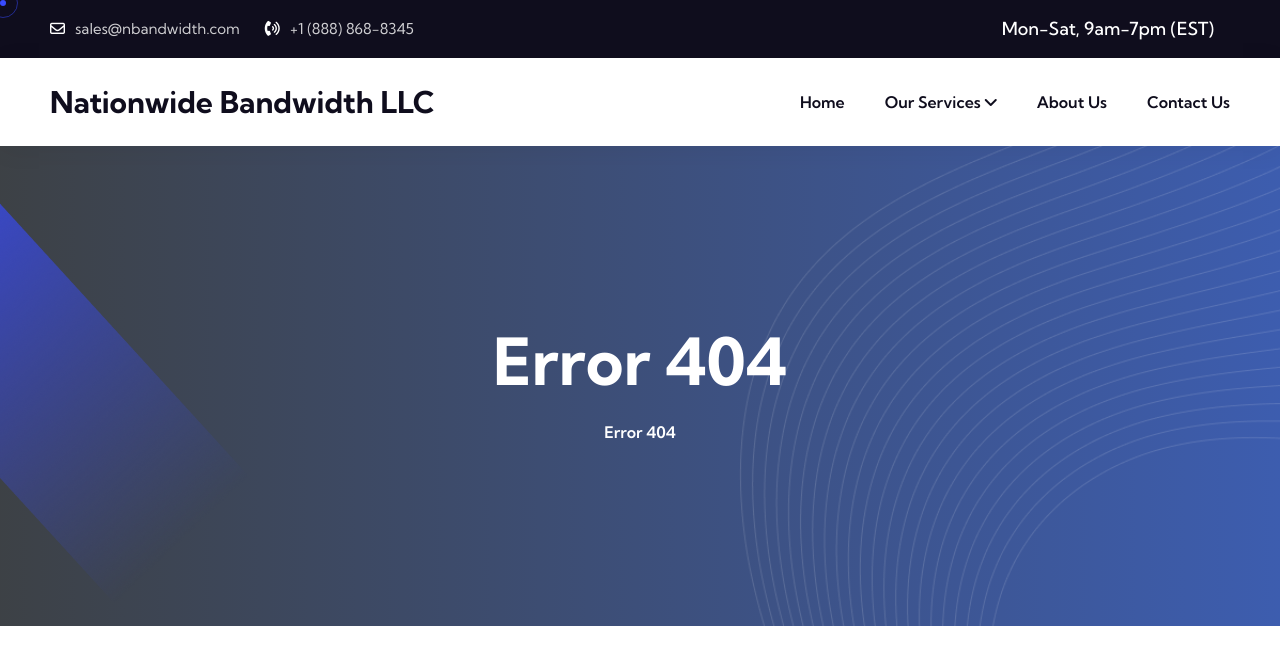
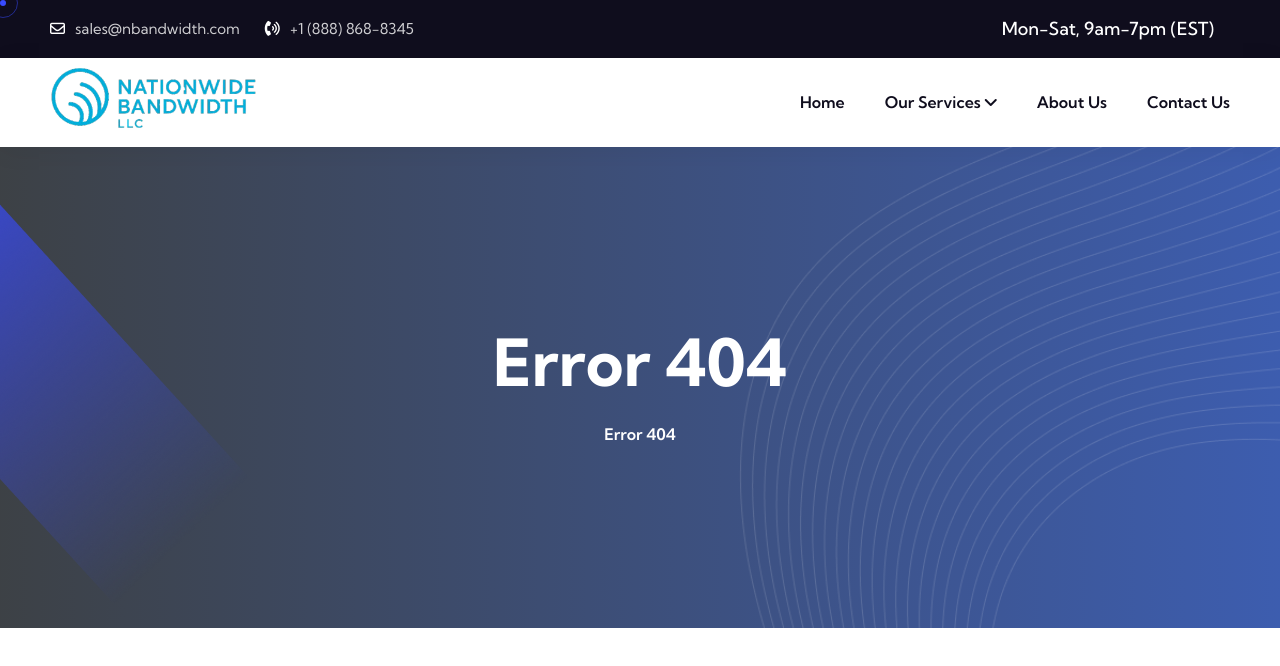
Before and after one commit to ZaidAhmed786/Nationwide-llc, a Next.js app: page /404 in a window 1280 px wide. Shown: the top 666 px of the page. Built offline with nearby package versions, Linux system fonts and the light colour scheme.

Commit message:
add logo

```diff
--- a/components/layout/footer/Footer1.js
+++ b/components/layout/footer/Footer1.js
@@ -16,7 +16,7 @@ export default function Footer1() {
                                 <div className="single-footer-widget">
                                     <div className="widget-head">
                                         <Link className="text-decoration-none"href="/">
-                                            <h2 className="text-white">Nationwide Bandwidth LLC</h2>
+                                        <img src="./assets/img/logo/logo.png" className="img-fluid" width="80%"  />
                                         </Link>
                                     </div>
                                     <div className="footer-content">
--- a/components/layout/header/Header1.js
+++ b/components/layout/header/Header1.js
@@ -40,7 +40,7 @@ export default function Header1({
                                 <div className="header-left">
                                     <div className="logo">
                                         <Link className="text-decoration-none header-logo"href="/" >
-                                            <h3 style={{fontSize: "30px", fontWeight: "bold"}}>Nationwide Bandwidth LLC</h3>
+                                            <img src="./assets/img/logo/logo.png" className="img-fluid" width="60%"  />
                                         </Link>
                                     </div>
                                 </div>
--- a/components/layout/header/Header2.js
+++ b/components/layout/header/Header2.js
@@ -20,7 +20,7 @@ export default function Header1({
                             <ul className="contact-list">
                                 <li>
                                     <i className="far fa-envelope" />
-                                    <Link className="text-decoration-none"href="mailto:sales@nbandwidth.com" className="link">refunds@nbandwidth.com</Link>
+                                    <Link className="text-decoration-none link" href="mailto:sales@nbandwidth.com">refunds@nbandwidth.com</Link>
                                 </li>
                                 <li>
                                     <i className="fa-solid fa-phone-volume" />
@@ -38,7 +38,7 @@ export default function Header1({
                                 <div className="header-left">
                                     <div className="logo">
                                         <Link className="text-decoration-none"href="/" className="header-logo">
-                                            <h3 style={{fontSize: "30px", fontWeight: "bold"}}>Nationwide Bandwidth LLC</h3>
+                                        <img src="./assets/img/logo/logo.png" className="img-fluid" width="60%"  />
                                         </Link>
                                     </div>
                                 </div>
```
Also changed, not shown: public/assets/img/logo/logo.png (added).
